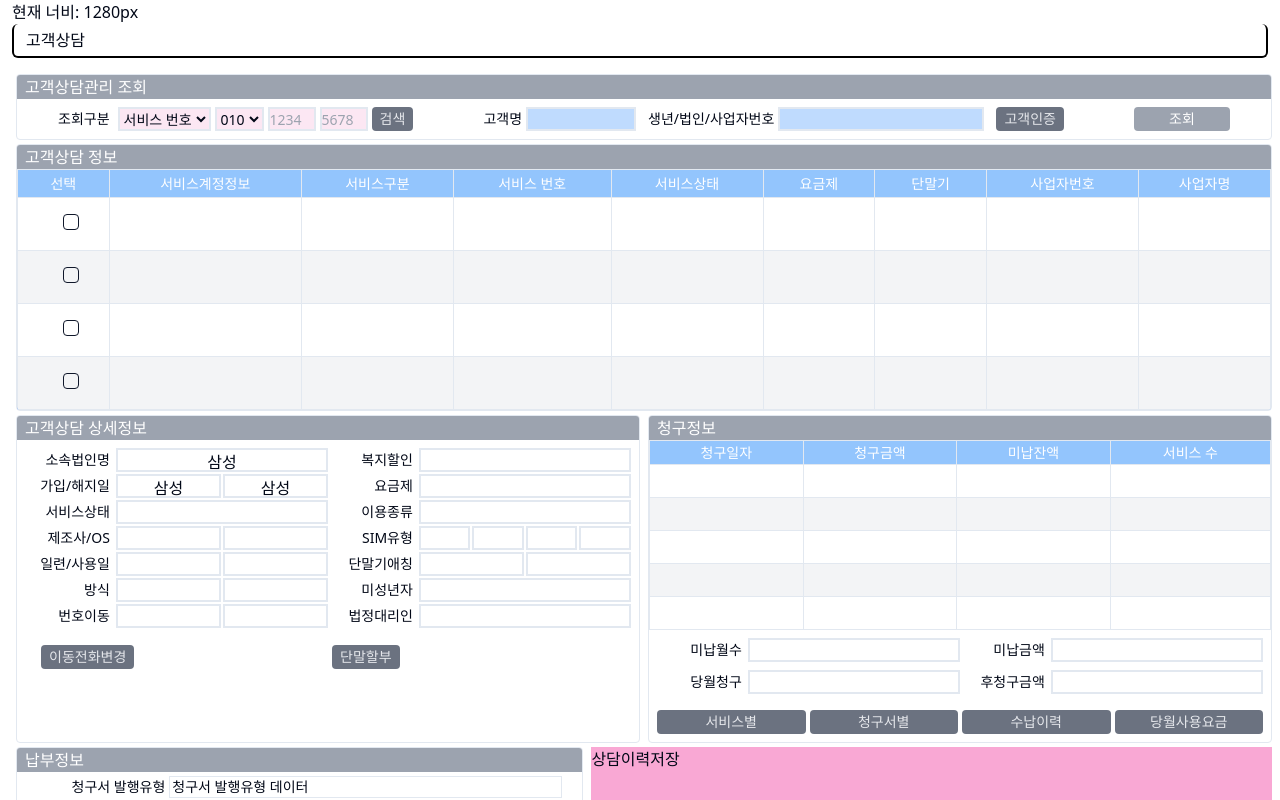
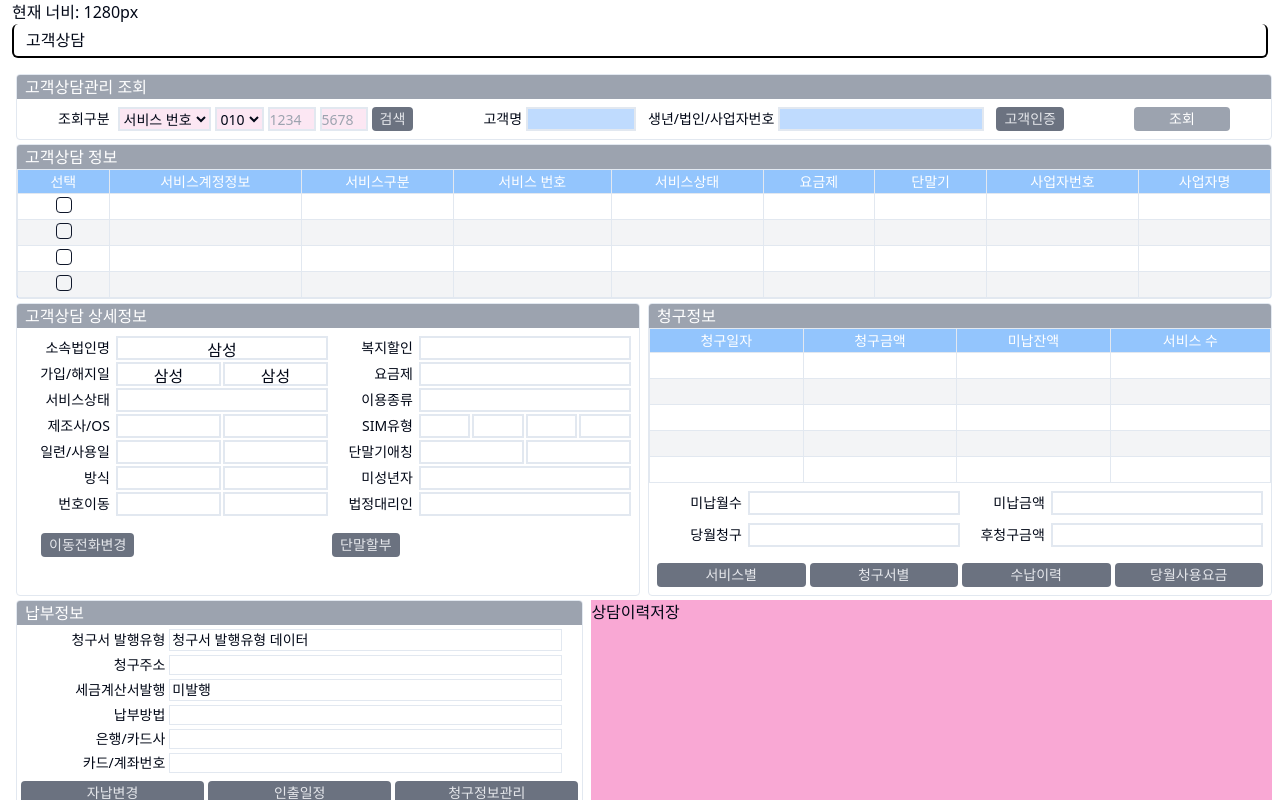
Before and after one commit to sprisao/SkPoc, a Next.js app: page / in a window 1280 px wide. Shown: the top 800 px of the page. Built offline with nearby package versions, Linux system fonts and the light colour scheme.

Commit message:
Table UI 조정 : 높이 & 텍스트 사이즈

```diff
--- a/app/components/tables/CustomerServiceInfo/table.tsx
+++ b/app/components/tables/CustomerServiceInfo/table.tsx
@@ -40,7 +40,7 @@ export function CustomerServiceInfoTable<TData, TValue>({
                         {headerGroup.headers.map((header) => {
                             return (
                                 <TableHead
-                                    className="text-center border h-7 text-white"
+                                    className="text-center border h-6 text-white"
                                     key={header.id}>
                                     {header.isPlaceholder
                                         ? null
@@ -62,11 +62,14 @@ export function CustomerServiceInfoTable<TData, TValue>({
                             key={row.id}
                             data-state={row.getIsSelected() && "selected"}
                         >
-                            {row.getVisibleCells().map((cell) => (
-                                <TableCell className="border text-center h-7" key={cell.id}>
-                                    {flexRender(cell.column.columnDef.cell, cell.getContext())}
-                                </TableCell>
-                            ))}
+                            {row.getVisibleCells().map((cell) => {
+                                    return (
+                                        <TableCell className="text-center border" key={cell.id}>
+                                            {flexRender(cell.column.columnDef.cell, cell.getContext())}
+                                        </TableCell>
+                                    )
+                                }
+                            )}
                         </TableRow>
                     ))
                 ) : (
--- a/components/ui/table.tsx
+++ b/components/ui/table.tsx
@@ -1,11 +1,11 @@
 import * as React from "react"
 
-import { cn } from "@/lib/utils"
+import {cn} from "@/lib/utils"
 
 const Table = React.forwardRef<
     HTMLTableElement,
     React.HTMLAttributes<HTMLTableElement>
->(({ className, ...props }, ref) => (
+>(({className, ...props}, ref) => (
     <div className="relative w-full overflow-auto">
         <table
             ref={ref}
@@ -19,7 +19,7 @@ Table.displayName = "Table"
 const TableHeader = React.forwardRef<
     HTMLTableSectionElement,
     React.HTMLAttributes<HTMLTableSectionElement>
->(({ className, ...props }, ref) => (
+>(({className, ...props}, ref) => (
     <thead ref={ref} className={cn("[&_tr]:border-b", className)} {...props} />
 ))
 TableHeader.displayName = "TableHeader"
@@ -27,7 +27,7 @@ TableHeader.displayName = "TableHeader"
 const TableBody = React.forwardRef<
     HTMLTableSectionElement,
     React.HTMLAttributes<HTMLTableSectionElement>
->(({ className, ...props }, ref) => (
+>(({className, ...props}, ref) => (
     <tbody
         ref={ref}
         className={cn("[&_tr:last-child]:border-0", className)}
@@ -39,7 +39,7 @@ TableBody.displayName = "TableBody"
 const TableFooter = React.forwardRef<
     HTMLTableSectionElement,
     React.HTMLAttributes<HTMLTableSectionElement>
->(({ className, ...props }, ref) => (
+>(({className, ...props}, ref) => (
     <tfoot
         ref={ref}
         className={cn(
@@ -54,7 +54,7 @@ TableFooter.displayName = "TableFooter"
 const TableRow = React.forwardRef<
     HTMLTableRowElement,
     React.HTMLAttributes<HTMLTableRowElement>
->(({ className, ...props }, ref) => (
+>(({className, ...props}, ref) => (
     <tr
         ref={ref}
         className={cn(
@@ -69,7 +69,7 @@ TableRow.displayName = "TableRow"
 const TableHead = React.forwardRef<
     HTMLTableCellElement,
     React.ThHTMLAttributes<HTMLTableCellElement>
->(({ className, ...props }, ref) => (
+>(({className, ...props}, ref) => (
     <th
         ref={ref}
         className={cn(
@@ -84,10 +84,11 @@ TableHead.displayName = "TableHead"
 const TableCell = React.forwardRef<
     HTMLTableCellElement,
     React.TdHTMLAttributes<HTMLTableCellElement>
->(({ className, ...props }, ref) => (
+>(({className, ...props}, ref) => (
     <td
+        style={{height: "26px"}}
         ref={ref}
-    className={cn("p-4 align-middle [&:has([role=checkbox])]:pr-0", className)}
+        className={cn("text-sm align-middle [&:has([role=checkbox])]:pr-0", className)}
         {...props}
     />
 ))
@@ -96,7 +97,7 @@ TableCell.displayName = "TableCell"
 const TableCaption = React.forwardRef<
     HTMLTableCaptionElement,
     React.HTMLAttributes<HTMLTableCaptionElement>
->(({ className, ...props }, ref) => (
+>(({className, ...props}, ref) => (
     <caption
         ref={ref}
         className={cn("mt-4 text-sm text-muted-foreground", className)}
```
Lines whose indentation alone changed are shown as unchanged.
